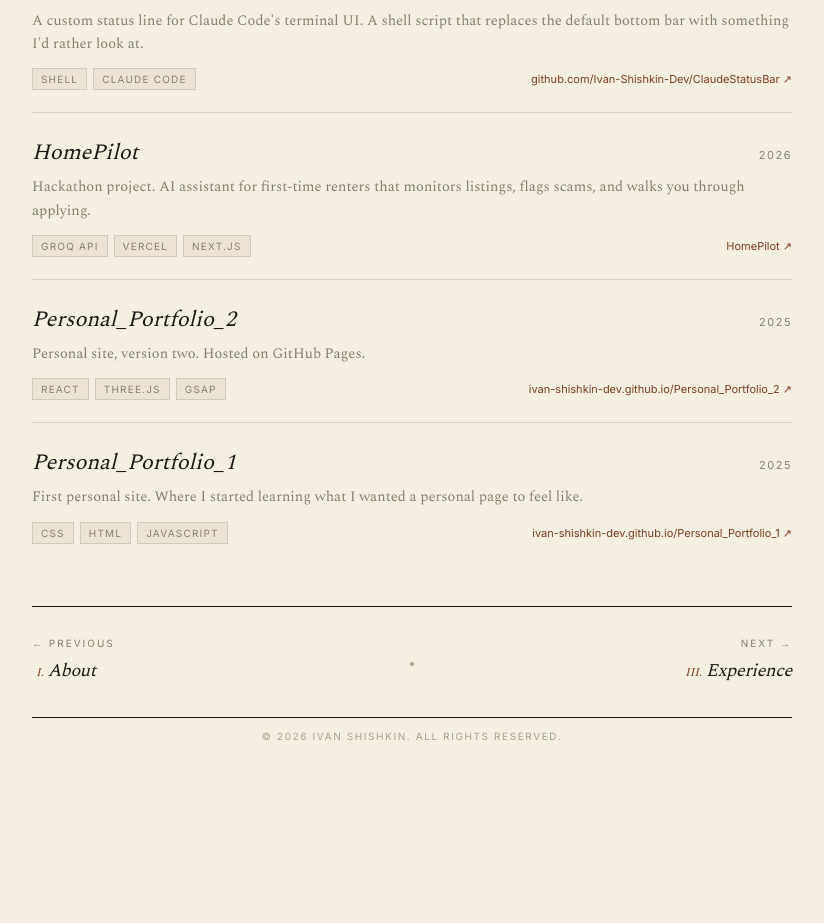
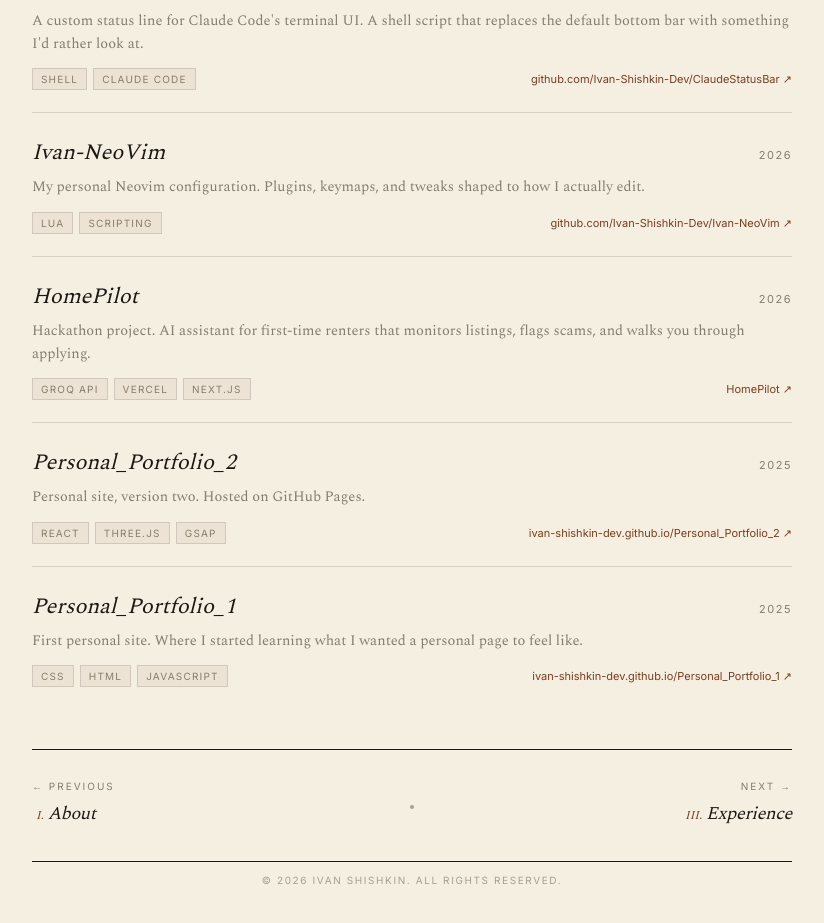
Before and after one commit to Ivan-Shishkin-Dev/Personal_Portfolio_3, a Next.js app: page /projects in a window 1280 px wide. Shown: the part 1000-1923 px from the top of the page, without its empty margins (228-1052 px from the left). Before the commit the page ends 1844 px from the top, so only its background shows below. Built offline with nearby package versions, Linux system fonts and the light colour scheme.

Commit message:
Add Ivan-NeoVim project; drop CYB 102 from Continuing coursework

```diff
--- a/app/education/page.tsx
+++ b/app/education/page.tsx
@@ -54,7 +54,6 @@ export default function EducationPage() {
       <div className="courses">
         <div className="course"><span className="code">AI 301</span><span>AI Open Source Capstone</span></div>
         <div className="course"><span className="code">TIP 103</span><span>Advanced Interview Prep</span></div>
-        <div className="course"><span className="code">CYB 102</span><span>Threat Intelligence & Triage</span></div>
       </div>
     </SectionLayout>
   );
--- a/content/projects.tsx
+++ b/content/projects.tsx
@@ -88,6 +88,19 @@ export const projects: Project[] = [
     year: "2026",
   },
   {
+    title: "Ivan-NeoVim",
+    blurb:
+      "My personal Neovim configuration. Plugins, keymaps, and tweaks shaped to how I actually edit.",
+    tags: ["Lua", "Scripting"],
+    links: [
+      {
+        label: "github.com/Ivan-Shishkin-Dev/Ivan-NeoVim ↗",
+        href: "https://github.com/Ivan-Shishkin-Dev/Ivan-NeoVim",
+      },
+    ],
+    year: "2026",
+  },
+  {
     title: "HomePilot",
     blurb:
       "Hackathon project. AI assistant for first-time renters that monitors listings, flags scams, and walks you through applying.",
```
